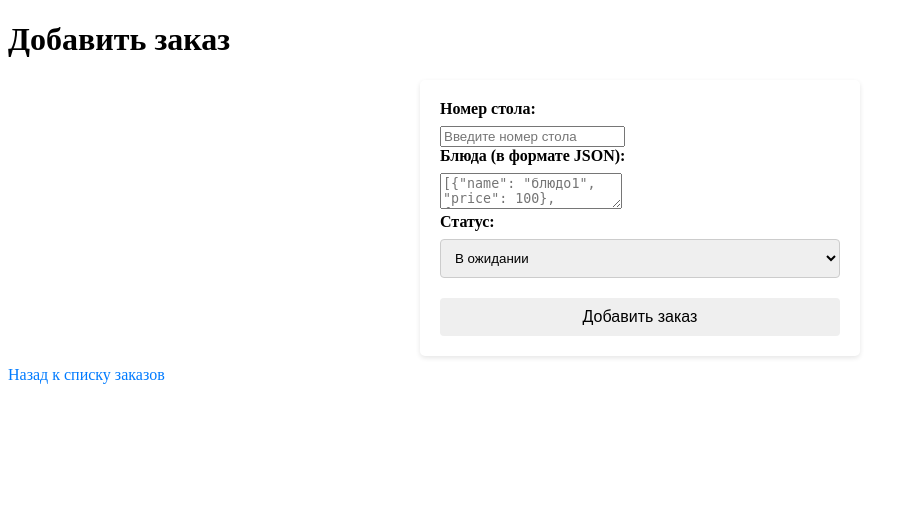
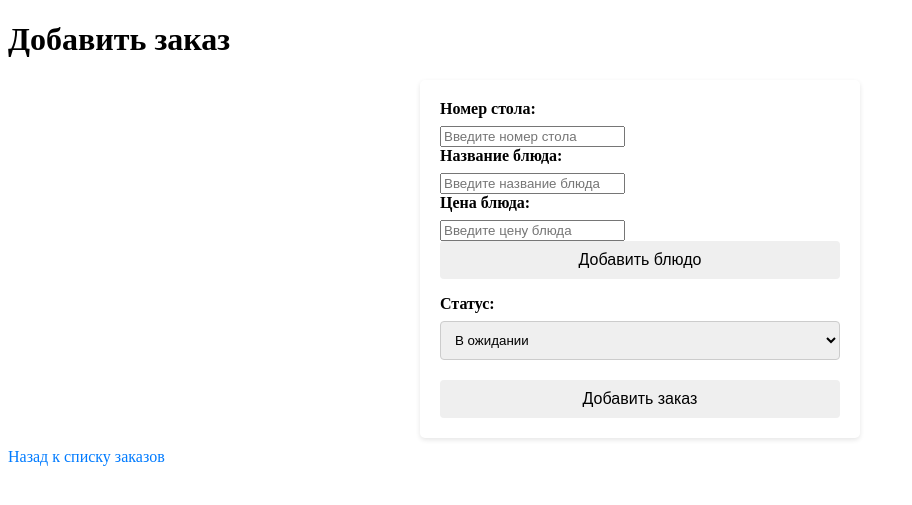
Before and after one commit to VadimZhuckow/crmsystem, a Django app: page /add/ in a window 1280 px wide. Shown: the top 505 px of the page, without its empty margins (0-912 px from the left). Run offline with Django 4.2, Linux system fonts and the light colour scheme.

Commit message:
добавил js для формирования списка блюд

```diff
--- a/orders/templates/orders/add_order.html
+++ b/orders/templates/orders/add_order.html
@@ -5,17 +5,50 @@
     <title>Добавить заказ</title>
     {% load static %}
     <link rel="stylesheet" href="{% static 'orders/css/add_order.css' %}">
+    <script>
+        function addItem() {
+            const name = document.getElementById('item_name').value;
+            const price = parseFloat(document.getElementById('item_price').value);
+            if (name && !isNaN(price)) {
+                const itemsList = document.getElementById('items_list');
+                const item = { name: name, price: price };
+                const listItem = document.createElement('li');
+                listItem.textContent = `Блюдо: ${name}, Цена: ${price}`;
+                itemsList.appendChild(listItem);
+                items.push(item);
+                document.getElementById('item_name').value = '';
+                document.getElementById('item_price').value = '';
+            } else {
+                alert('Пожалуйста, введите корректное название и цену блюда.');
+            }
+        }
+
+        let items = [];
+
+        function prepareItems() {
+            document.getElementById('items').value = JSON.stringify(items);
+        }
+    </script>
 </head>
 <body>
     <h1>Добавить заказ</h1>
-    <form method="POST">
+    <form method="POST" onsubmit="prepareItems()">
         {% csrf_token %}
 
         <label for="table_number">Номер стола:</label>
         <input type="number" id="table_number" name="table_number" placeholder="Введите номер стола" required>
 
-        <label for="items">Блюда (в формате JSON):</label>
-        <textarea id="items" name="items" placeholder='[{"name": "блюдо1", "price": 100}, {"name": "блюдо2", "price": 150}]' required></textarea>
+        <label for="item_name">Название блюда:</label>
+        <input type="text" id="item_name" placeholder="Введите название блюда">
+
+        <label for="item_price">Цена блюда:</label>
+        <input type="number" id="item_price" placeholder="Введите цену блюда">
+        <button type="button" onclick="addItem()">Добавить блюдо</button>
+
+        <ul id="items_list"></ul>
+
+        <input type="hidden" id="items" name="items" required>
+
         <label for="status">Статус:</label>
         <select id="status" name="status">
             <option value="pending">В ожидании</option>
--- a/orders/views/orders.py
+++ b/orders/views/orders.py
@@ -1,5 +1,5 @@
 import json
-
+from django.http import JsonResponse
 from django.shortcuts import render, redirect
 from orders.models.order import Order
 from orders.forms.orders import OrderForm
@@ -10,17 +10,14 @@ def order_list(request):
 
 def add_order(request):
     if request.method == 'POST':
-        table_number = request.POST.get('table_number')
-        items = request.POST.get('items')
-        status = request.POST.get('status')
-        try:
-            items = json.loads(items)
-            total_price = sum(item['price'] for item in items)
-            order = Order(table_number=table_number, items=items, total_price=total_price, status=status)
+        form = OrderForm(request.POST)
+        if form.is_valid():
+            order = form.save()
+            items_json = request.POST.get('items')
+            items = json.loads(items_json)
+            total_price = sum(item.get('price', 0) for item in items)
+            order.total_price = total_price
             order.save()
-            return redirect('order_list')
-        except Exception as e:
-            print(f"Ошибка: {e}")
     return render(request, 'orders/add_order.html')
 
 def delete_order(request, order_id):
```
